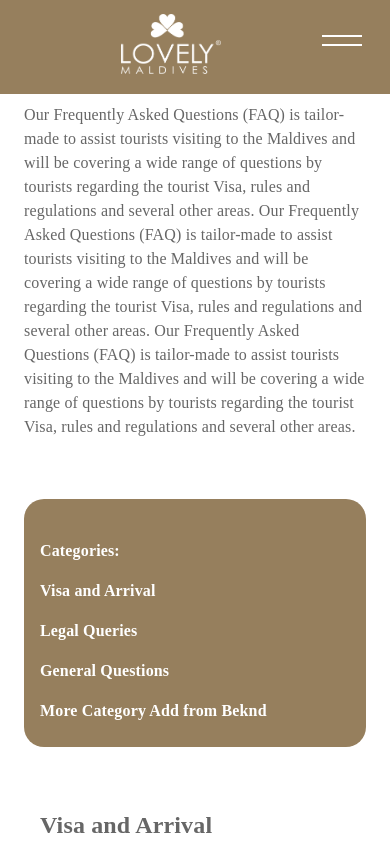
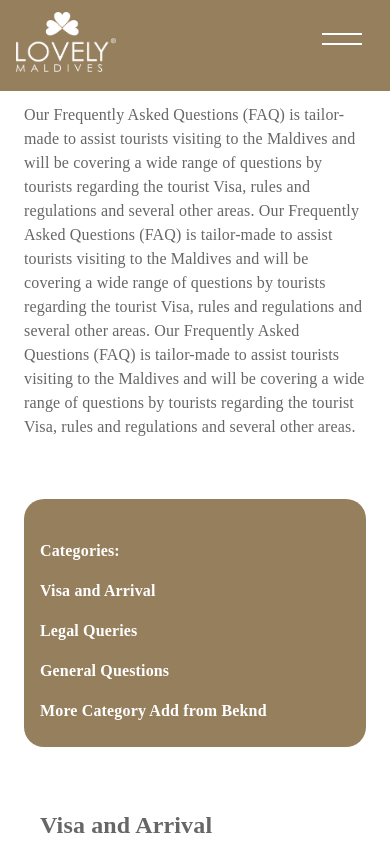
Before and after one commit to MachineIntelligence6/lovely-maldives-ts, a Next.js app: page /faqs in a window 390 px wide. Shown: the top 844 px of the page. Built offline with nearby package versions, Linux system fonts and the light colour scheme.

Commit message:
our promise section font spacing menu logo left

```diff
--- a/src/app/globals.css
+++ b/src/app/globals.css
@@ -107,7 +107,7 @@ body {
   opacity: 1 !important;
 }
 .slick-dots li button:before {
-  font-size: 12px !important;
+  font-size: 8px !important;
   color: var(--brown) !important;
   opacity: 1 !important;
 }
@@ -115,11 +115,6 @@ body {
 .slick-dots {
   position: unset !important;
   margin: 25px 0 0 0 !important;
-}
-.slick-dots li button:before {
-  font-size: 18px !important;
-  color: var(--brown) !important;
-  opacity: 1 !important;
 }
 /* EXplore slider */
 @keyframes increaseHeight {
@@ -364,59 +359,3 @@ label + .css-1x0154w-MuiInputBase-root-MuiInput-root {
   transform: translateY(3px) rotate(-45deg);
   top: 0;
 }
-.plus {
-  position: relative;
-  width: 200px;
-  height: 200px;
-  border: 2px solid black;
-  overflow: hidden;
-}
-
-.plus::before,
-.plus::after {
-  content: '';
-  position: absolute;
-  background-color: black;
-}
-
-.plus::before {
-  width: 100px;
-  height: 2px;
-  top: calc(50% - 1px);
-  left: 50%;
-  transform: translateX(-50%);
-}
-
-.plus::after {
-  width: 2px;
-  height: 100px;
-  top: 50%;
-  left: calc(50% - 1px);
-  transform: translateY(-50%);
-}
-
-.text {
-  position: absolute;
-  font-size: 14px;
-  font-weight: bold;
-}
-
-.top-left {
-  top: 10px;
-  left: 10px;
-}
-
-.top-right {
-  top: 10px;
-  right: 10px;
-}
-
-.bottom-left {
-  bottom: 10px;
-  left: 10px;
-}
-
-.bottom-right {
-  bottom: 10px;
-  right: 10px;
-}
--- a/src/components/Explore.tsx
+++ b/src/components/Explore.tsx
@@ -110,6 +110,7 @@ export default function Explore() {
           fontSize: { xs: '22px', md: '30px' },
           color: 'var(--brown)',
           textAlign: 'center',
+          textTransform: 'uppercase',
         }}
       >
         Explore A World Of Wonders
--- a/src/components/Header.tsx
+++ b/src/components/Header.tsx
@@ -136,17 +136,18 @@ function Header() {
 
   const handleScroll = () => {
     const scrollTop = window.scrollY
-    if (typeof window !== 'undefined') {
-      document.body.style.overflow = isOpen ? 'hidden' : 'auto'
-    }
-    // const resizeWindow = window.innerWidth
     setIsScrolled(scrollTop > 0)
   }
   if (typeof window !== 'undefined') {
+    const { body } = document
+    const scrollBarWidth = window.innerWidth - body.clientWidth
+
     if (isOpen && lessThanMd) {
-      document.body.style.overflow = 'hidden'
+      body.style.paddingRight = `${scrollBarWidth}px`
+      body.style.overflow = 'hidden'
     } else {
-      document.body.style.overflow = 'auto'
+      body.style.paddingRight = '0'
+      body.style.overflow = 'initial'
     }
   }
   // eslint-disable-next-line react-hooks/exhaustive-deps
@@ -180,7 +181,6 @@ function Header() {
       <AppBar
         className={isScrolled ? 'scrolled' : ''}
         sx={{
-          justifyContent: 'center',
           boxShadow: isScrolled
             ? isOpen
               ? 'none'
@@ -200,7 +200,7 @@ function Header() {
             py: '12px',
           }}
         >
-          <Box sx={{ visibility: { md: 'visible', xs: 'hidden' } }}>
+          <Box sx={{ display: { md: 'block', xs: 'none' } }}>
             <IconButton
               className="menuBtn"
               disableRipple
--- a/src/components/OurCollection.tsx
+++ b/src/components/OurCollection.tsx
@@ -78,6 +78,7 @@ export default function OurCollection({
           color: 'var(--white)',
           textAlign: 'center',
           mt: { xs: '60px', md: '120px' },
+          textTransform: 'uppercase',
         }}
       >
         {heading}
```
Also changed, not shown: src/components/About.tsx (+7 -2 lines).
